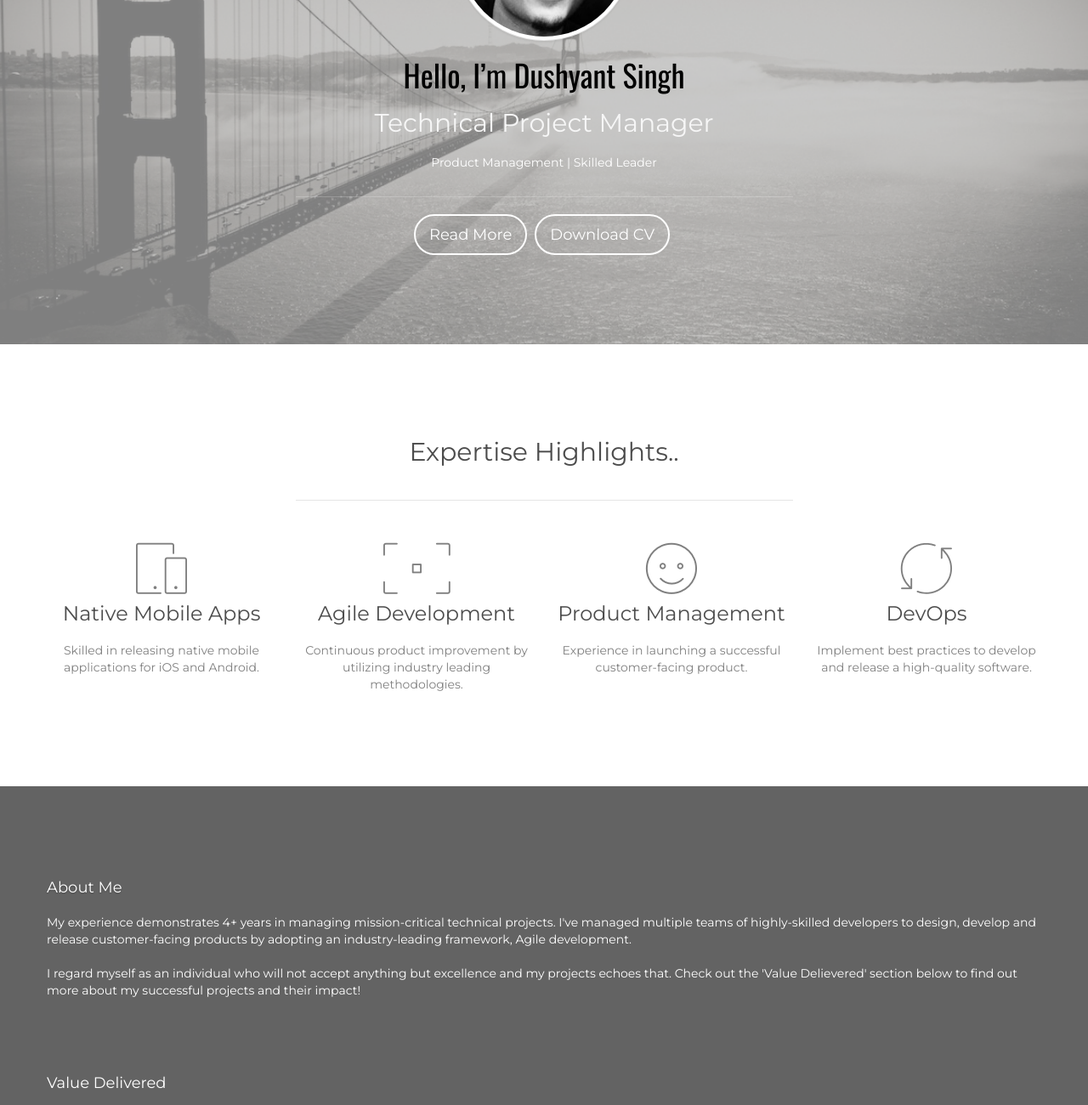
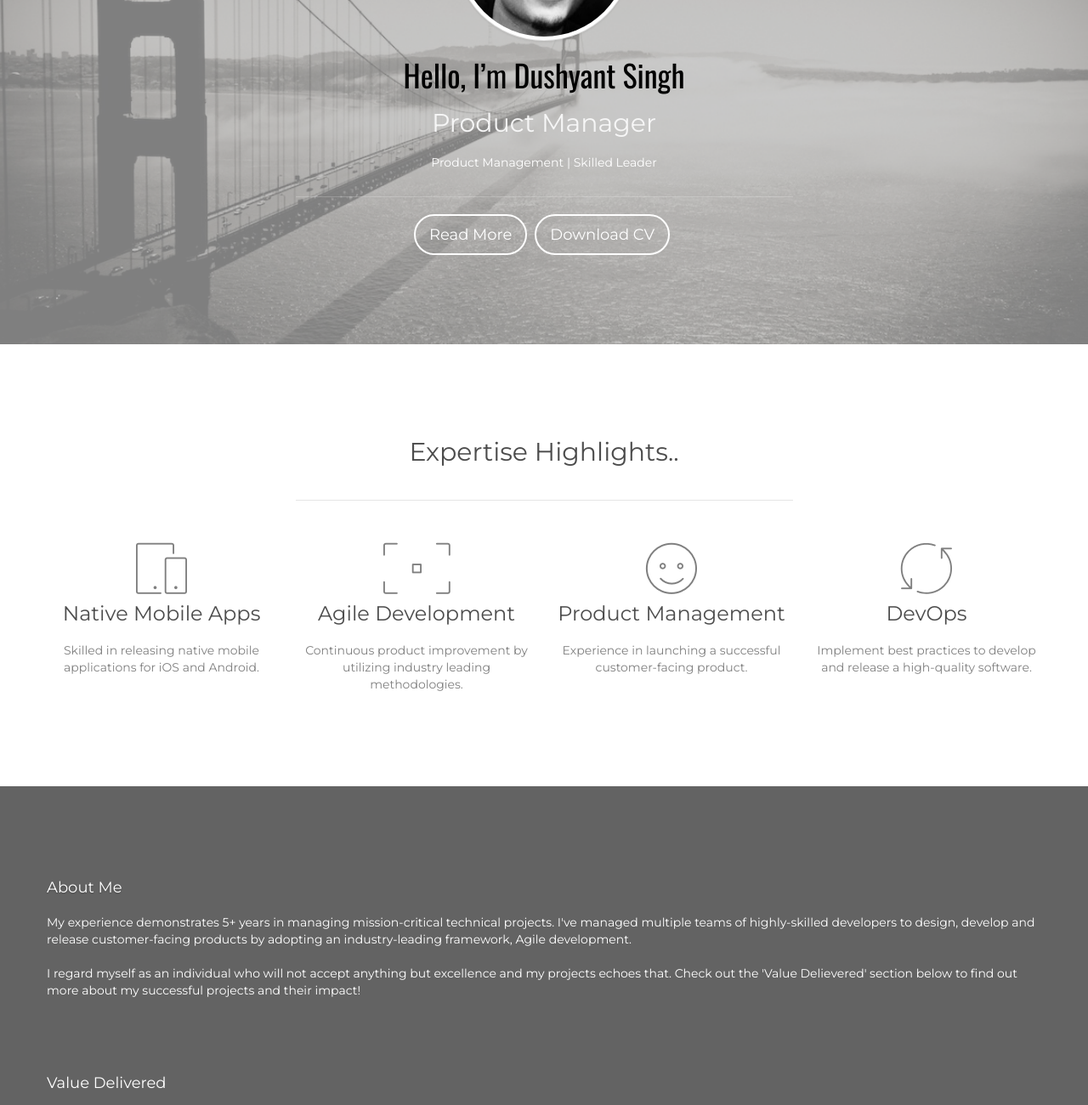
Before and after one commit to komrades/komrades.github.io, a plain HTML site: page index.html in a window 1280 px wide. Shown: the part 380-1680 px from the top of the page at 85% size. Drawn offline with nearby package versions, Linux system fonts and the light colour scheme.

Commit message:
Update index.html

```diff
--- a/index.html
+++ b/index.html
@@ -74,7 +74,7 @@
                                 <img src="img/user.jpg" class="avatar" alt="User image">
                             </div>
                             <h1 class="mg-md text-center tc-black">Hello, I’m Dushyant Singh</h1>
-                            <h2 class="text-center tc-white-smoke mg-md">Technical Project Manager</h2>
+                            <h2 class="text-center tc-white-smoke mg-md">Product Manager</h2>
                             <p class="text-center" contenteditable="true">Product Management | Skilled Leader</p>
                             <div class="divider-h">
                                 <span class="divider divider-half"></span>
@@ -144,7 +144,7 @@
                         <div class="row">
                             <div class="col-sm-12">
                                 <h4 class="mg-md sm-shadow animated fadeInUp animDelay04 tc-white">About Me</h4>
-                                <p class="mg-lg animated fadeInUp animDelay06">My experience demonstrates 4+ years in managing mission-critical technical projects.     I've managed multiple teams of highly-skilled developers to design, develop and release customer-facing products by adopting an industry-leading framework, Agile development.
+                                <p class="mg-lg animated fadeInUp animDelay06">My experience demonstrates 5+ years in managing mission-critical technical projects.     I've managed multiple teams of highly-skilled developers to design, develop and release customer-facing products by adopting an industry-leading framework, Agile development.
                                     <br></br>
                                     I regard myself as an individual who will not accept anything but excellence and my projects echoes that. Check out the 'Value Delievered' section below to find out more about my successful projects and their impact!
                                 </p>
```
